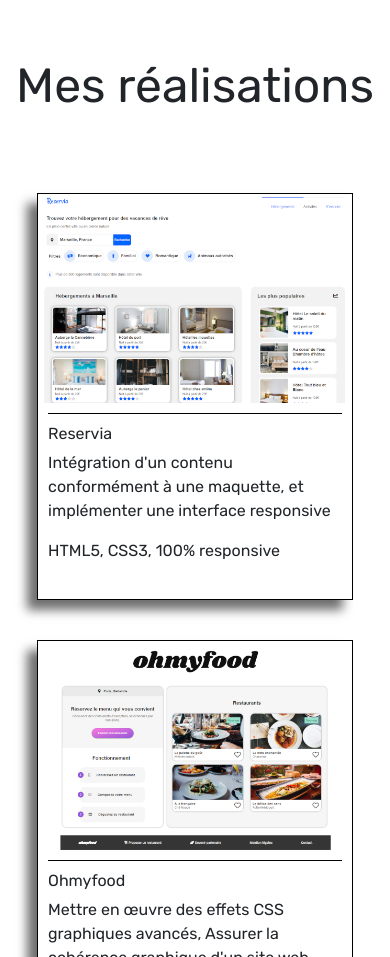
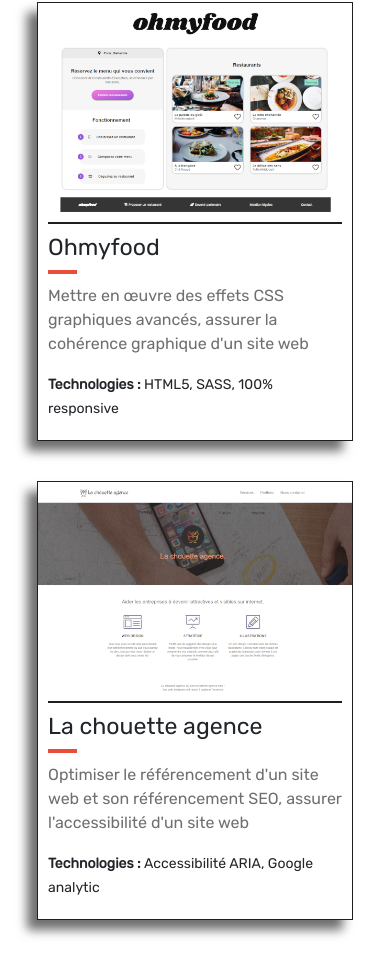
Before and after one commit to frantzdev/Portfolio-Frantz, a Vue app: page / in a window 390 px wide. Shown: the part 1043-2000 px from the top of the page. Built offline with nearby package versions, Linux system fonts and the light colour scheme.

Commit message:
mise en page composent realisation, responsive image

```diff
--- a/public/styles.css
+++ b/public/styles.css
@@ -11,4 +11,5 @@
     --main-text-color: #6f6f6f;
     --second-text-color: #f1f1f1;
     --dark-background-color: #1f1f1f;
+    --icone-color: #E74C3C;
 }
--- a/src/components/Carrousel.vue
+++ b/src/components/Carrousel.vue
@@ -6,11 +6,11 @@
         </div>
         <div class="carrousel">
             <img src="/images/work.jpg" alt="">
-            <h1>Conception de site statique et dynamique</h1>
+            <h1>Conception de site<br>statique et dynamique</h1>
         </div>
         <div class="carrousel">
             <img src="/images/imac.png" alt="">
-            <h1>Compatible sur appareils mobiles</h1>
+            <h1>Compatible sur appareils<br> mobiles</h1>
         </div>
         <div class="left" @mouseenter="insideLeft" @mouseout="outLeft"  @click="prevSlide">
             <button class="button-carrousel-left" type="button" role="button"><i class="fas fa-chevron-left"></i></button>
@@ -93,6 +93,7 @@
     .photo {
         display: flex;
         justify-content: center;
+        position: relative;
     }
 
     .photo h1 {
@@ -109,7 +110,7 @@
 
     .carrousel img {
         width: 100%;
-        height: 1000px;
+        max-height: 1000px;
         object-fit: cover;
     }
 
@@ -153,4 +154,10 @@
         cursor: pointer;
     }
 
+    @media all and (max-width: 450px) {
+        .photo h1 {
+            font-size: 25px;
+        }
+    }
+
 </style>
--- a/src/components/Contact.vue
+++ b/src/components/Contact.vue
@@ -136,7 +136,7 @@
     }
 
     .form-btn {
-        background-color: #E74C3C;
+        background-color: var(--icone-color);
         color: #f1f1f1;
         padding: 5px;
         border: none;
@@ -170,7 +170,7 @@
     }
 
     h5 .fas, h5 .fas:hover {
-        color: #E74C3C;
+        color: var(--icone-color);
         padding: 0 5px 0 0;
     }
 
--- a/src/components/Header.vue
+++ b/src/components/Header.vue
@@ -14,7 +14,7 @@
                     <div class="navbar-nav">
                         <a class="nav-link active" aria-current="page" href="#" title="Lien vers la page a propos">A
                             propos</a>
-                        <a class="nav-link active" href="#"
+                        <a class="nav-link active" href="#realisations"
                         title="Page des réalisations">Mes réalisations</a>
                         <a class="nav-link active" href="#contacter"
                         title="Lien vers le formulaire de contact">Me contacter</a>
@@ -70,4 +70,10 @@
             color: var(--second-text-color)!important;
     }
 
+    @media all and (max-width: 450px) {
+        header {
+            position: initial;
+        }
+    }
+
 </style>
--- a/src/components/Realisations.vue
+++ b/src/components/Realisations.vue
@@ -6,9 +6,10 @@
                 <div class="bloc-photo">
                     <img :src="item.photo" :alt="item.alt" :title="item.title">
                     <div class="bloc-description">
-                        <h6>{{item.name}}</h6>
+                        <h3>{{item.name}}</h3>
+                        <div class="space-bar"></div>
                         <p>{{item.description}}</p>
-                        <p>{{item.techno}}</p>
+                        <small><strong>Technologies : </strong>{{item.techno}}</small>
                     </div>
                 </div>
             </div>
@@ -27,47 +28,47 @@
                 {
                     photo: "/images/projet2.PNG",
                     alt: "Projet reservia",
-                    title: "Projet reservia, implantation d'une maquette",
+                    title: "Projet reservia, transformez une maquette en site web",
                     name: "Reservia",
                     description: "Intégration d'un contenu conformément à une maquette, et implémenter une interface responsive",
                     techno: "HTML5, CSS3, 100% responsive"
                 },
                 {
                     photo: "/images/projet3.PNG",
-                    alt: "",
-                    title: "",
+                    alt: "Projet Ohmyafood",
+                    title: "Projet Ohmyafood, dynamisez une page web avec des animations CSS",
                     name: "Ohmyfood",
-                    description: "Mettre en œuvre des effets CSS graphiques avancés, Assurer la cohérence graphique d'un site web",
+                    description: "Mettre en œuvre des effets CSS graphiques avancés, assurer la cohérence graphique d'un site web",
                     techno: "HTML5, SASS, 100% responsive"
                 },
                 {
                     photo: "/images/projet4.PNG",
-                    alt: "",
-                    title: "",
+                    alt: "Projet la chouette agence",
+                    title: "Projet la chouette agence, optimiser un site web existant",
                     name: "La chouette agence",
                     description: "Optimiser le référencement d'un site web et son référencement SEO, assurer l'accessibilité d'un site web",
                     techno: "Accessibilité ARIA, Google analytic"
                 },
                 {
                     photo: "/images/projet5.PNG",
-                    alt: "",
-                    title: "",
+                    alt: "Projet Orinoco",
+                    title: "Projet Orinoco, construisez un site e-commerce",
                     name: "Orinoco",
                     description: "Interagir avec un web service et gérer des événements avec JavaScript, valider des données issues de sources externes",
                     techno: "Bootstrap, Javascript côté client, 100% responsive"
                 },
                 {
                     photo: "/images/projet6.PNG",
-                    alt: "",
-                    title: "",
+                    alt: "Projet La Piquante",
+                    title: "Projet la Piquante, construisez une API sécurisée pour une application d'avis gastronomiques",
                     name: "Piquante",
-                    description: "Implémenter un modèle logique de données conformément à la réglementationMettre en œuvre des opérations CRUD de manière sécuriséeStocker des données de manière sécurisée",
-                    techno: "Node.js, Javascript côté serveur, Mongoose, 100% responsive"
+                    description: "Implémenter un modèle logique de données conformément à la réglementation, mettre en œuvre des opérations CRUD de manière sécurisée, stocker des données de manière sécurisée",
+                    techno: "Node.js, Javascript côté serveur, Mongoose,responsive"
                 },
                 {
                     photo: "/images/projet7.PNG",
-                    alt: "",
-                    title: "",
+                    alt: "Projet Groupomania",
+                    title: "Projet Groupomania, créer un reseau social d'entreprise",
                     name: "Groupomania",
                     description: "Personnaliser le contenu envoyé à un client web Authentifier un utilisateur et maintenir sa session Gérer et implémenter un stockage de données sécurisé à l'aide de SQL",
                     techno: "Vue.js, Bootstrap, Node.JS, Sequelize, SQL, 100% responsive"
@@ -108,7 +109,7 @@
 
     .bloc-photo {
         margin: 20px 0;
-        border: 1px solid black;
+        border: 1px solid var(--dark-background-color);
         box-shadow: -10px 10px 10px var(--main-text-color);
     }
 
@@ -120,7 +121,17 @@
     .bloc-description {
         padding: 10px 0;
         margin: 10px;
-        border-top : 1px solid black;
+        border-top : 2px solid var(--dark-background-color);
+    }
+
+    p {
+        color: var(--main-text-color);
+    }
+
+    .space-bar {
+        width: 10%;
+        border: 2px solid var(--icone-color);
+        margin-bottom: 10px;
     }
 
     @media all and (max-width: 1024px) {
```
